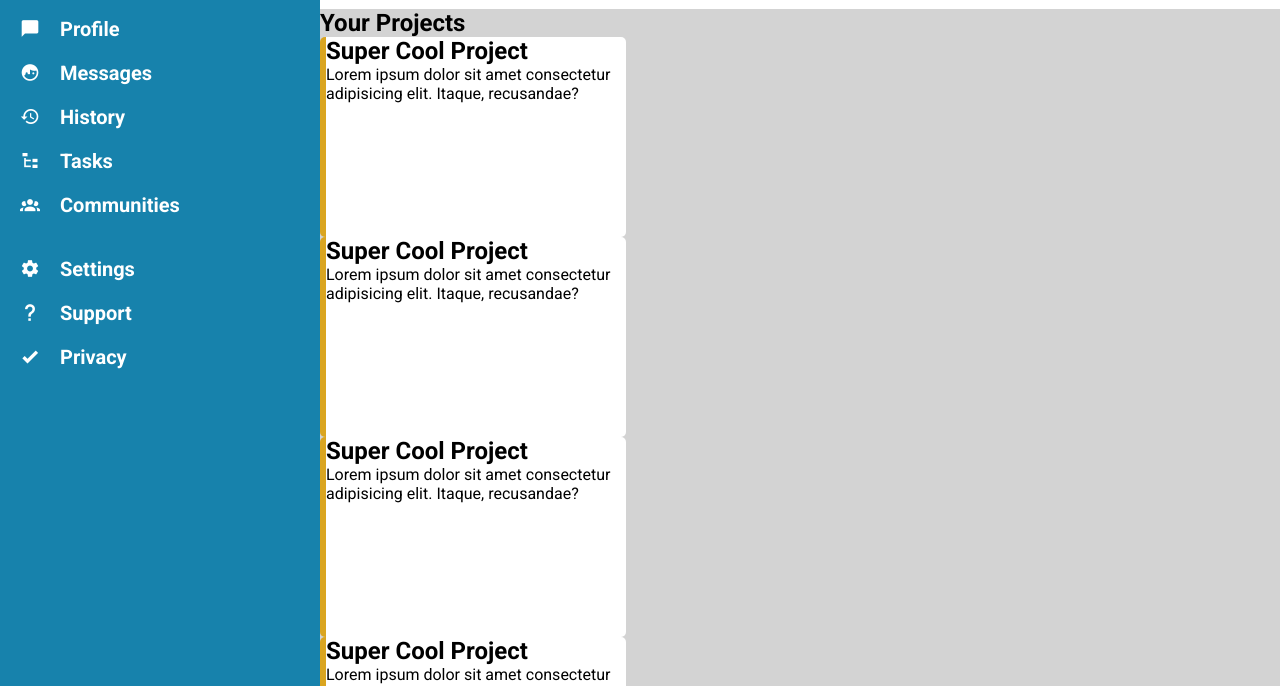
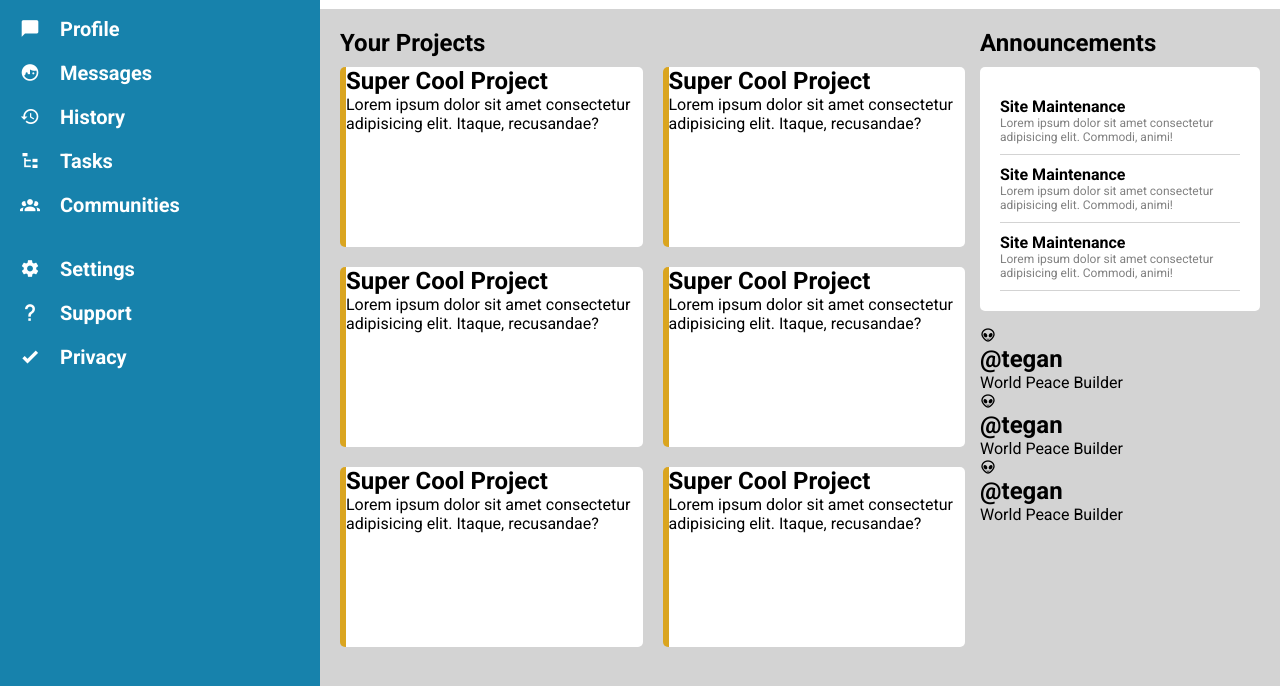
Before and after one commit to josueramirez1/admin-dashboard, a website: page index.html in a window 1280 px wide. Shown: the part 126-812 px from the top of the page. Drawn offline with Linux system fonts and the light colour scheme.

Commit message:
working on grid for content completed projects and announcements

```diff
--- a/index.html
+++ b/index.html
@@ -75,6 +75,23 @@
       <div class="content">
         <div class="projects">
           <h2>Your Projects</h2>
+          <div class="projects-grid">
+            <div class="project-item">
+              <h2>Super Cool Project</h2>
+              <p>
+                Lorem ipsum dolor sit amet consectetur adipisicing elit. Itaque,
+                recusandae?
+              </p>
+              <div class="project-icons"></div>
+            </div>
+            <div class="project-item">
+              <h2>Super Cool Project</h2>
+              <p>
+                Lorem ipsum dolor sit amet consectetur adipisicing elit. Itaque,
+                recusandae?
+              </p>
+              <div class="project-icons"></div>
+            </div>
             <div class="project-item">
               <h2>Super Cool Project</h2>
               <p>
@@ -108,11 +125,33 @@
               <div class="project-icons"></div>
             </div>
           </div>
+        </div>
         <div class="announcements">
-          <div class="announcement-item">
-            <h2>Site Maintenance</h2>
-            Lorem ipsum dolor sit amet consectetur adipisicing elit. Commodi,
-            animi!
+          <div class="announcements-grid">
+            <h2>Announcements</h2>
+            <div class="announcements-block">
+              <div class="annnouncements-item">
+                <h4>Site Maintenance</h4>
+                <p>
+                  Lorem ipsum dolor sit amet consectetur adipisicing elit.
+                  Commodi, animi!
+                </p>
+              </div>
+              <div class="annnouncements-item">
+                <h4>Site Maintenance</h4>
+                <p>
+                  Lorem ipsum dolor sit amet consectetur adipisicing elit.
+                  Commodi, animi!
+                </p>
+              </div>
+              <div class="annnouncements-item">
+                <h4>Site Maintenance</h4>
+                <p>
+                  Lorem ipsum dolor sit amet consectetur adipisicing elit.
+                  Commodi, animi!
+                </p>
+              </div>
+            </div>
           </div>
         </div>
         <div class="trending">
--- a/styles.css
+++ b/styles.css
@@ -14,7 +14,7 @@ body {
 .container {
   display: grid;
   grid-template-columns: 1fr 3fr;
-  grid-template-rows: 1fr 3fr;
+  grid-template-rows: 1fr 5fr;
   height: 100vh;
 }
 
@@ -138,12 +138,71 @@ body {
 .content {
   grid-column: 2 / 5;
   background-color: lightgrey;
+
+  display: grid;
+  grid-template-columns: 3fr 1fr;
+  grid-template-rows: repeat(5, 1fr);
+  padding: 20px;
+  gap: 15px;
+}
+
+.projects {
+  grid-column: 1 / 4;
+  grid-row: 1 / 6;
+
+  display: flex;
+  flex-direction: column;
+  gap: 10px;
+}
+
+.projects-grid {
+  display: grid;
+  grid-template-columns: repeat(auto-fit, minmax(250px, 1fr));
+  gap: 20px;
 }
 
 .project-item {
   background-color: #fff;
   border-left: 6px solid goldenrod;
   border-radius: 5px;
-  width: 300px;
-  height: 200px;
+  height: 180px;
 }
+
+.announcements,
+.trending {
+  grid-column: 4 / 5;
+}
+
+.announcements {
+  height: 60%;
+  width: 280px;
+  grid-row: 1/3;
+}
+
+.trending {
+  height: 40%;
+  width: 280px;
+  grid-row: 3/ 5;
+}
+
+.announcements-grid {
+  display: flex;
+  flex-direction: column;
+  gap: 10px;
+}
+
+.announcements-block {
+  background-color: #fff;
+  border-radius: 5px;
+  padding: 20px;
+}
+
+.annnouncements-item {
+  border-bottom: 1px solid lightgrey;
+  padding-block: 10px;
+}
+
+.annnouncements-item p {
+  font-size: 12px;
+  color: grey;
+}
```
Lines whose indentation alone changed are shown as unchanged.
